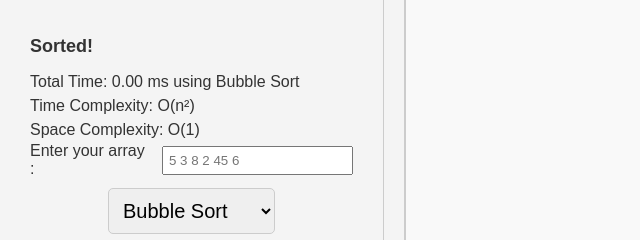
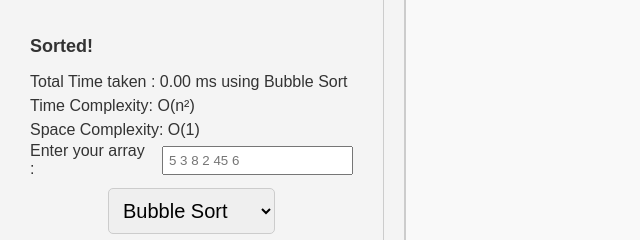
Before and after one commit to Pushparaj13811/sorting-visualizer, a plain HTML site: page index.html in a window 1280 px wide. Both pictures are taken after a click on the button "Sort". Shown: the part 263-503 px from the top of the page, 0-640 px from the left. Drawn offline with Linux system fonts and the light colour scheme.

Commit message:
refactor: Update time text in index.html and script.js

```diff
--- a/index.html
+++ b/index.html
@@ -49,7 +49,7 @@
       <div class="info-container">
         <div id="info">
           <h2 id="status-text">Status :</h2>
-          <p id="time-text">Time taken :</p>
+          <p id="time-text">Total Time taken :</p>
           <p id="time-complexity-text">Time complexity :</p>
           <p id="space-complexity-text">Space complexity :</p>
         </div>
--- a/script.js
+++ b/script.js
@@ -77,7 +77,7 @@ document.getElementById("sort-button").addEventListener("click", async () => {
 
   const selectedAlgorithm = algorithmSelect.value;
   statusText.innerText = "Status : Sorting...";
-  timeText.innerText = "Time taken : ";
+  timeText.innerText = "Total Time taken : ";
   timeComplexityText.innerText = "Time complexity : ";
   spaceComplexityText.innerText = "Space complexity : ";
   const startTime = performance.now();
@@ -107,7 +107,7 @@ document.getElementById("sort-button").addEventListener("click", async () => {
   const endTime = performance.now();
   const totalTime = (endTime - startTime).toFixed(2);
   statusText.innerText = "Sorted!";
-  timeText.innerText = `Total Time: ${totalTime} ms using ${
+  timeText.innerText = `Total Time taken : ${totalTime} ms using ${
     selectedAlgorithm.charAt(0).toUpperCase() + selectedAlgorithm.slice(1)
   } Sort`;
 
```
